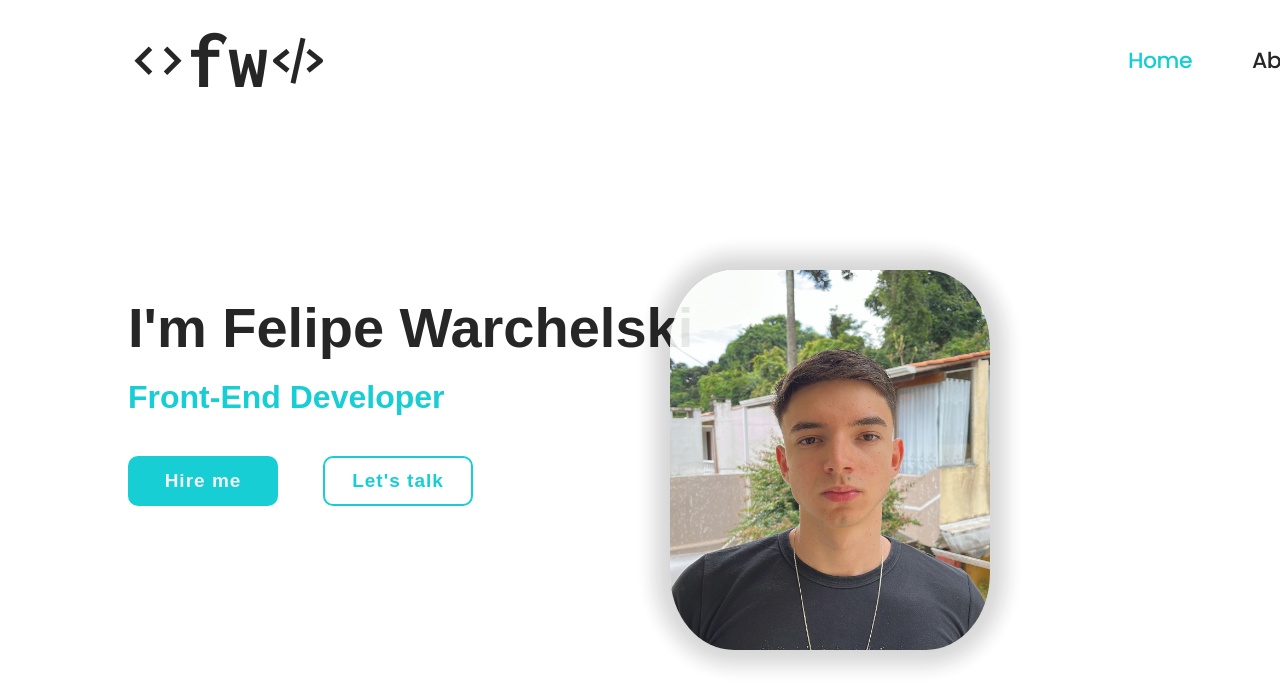
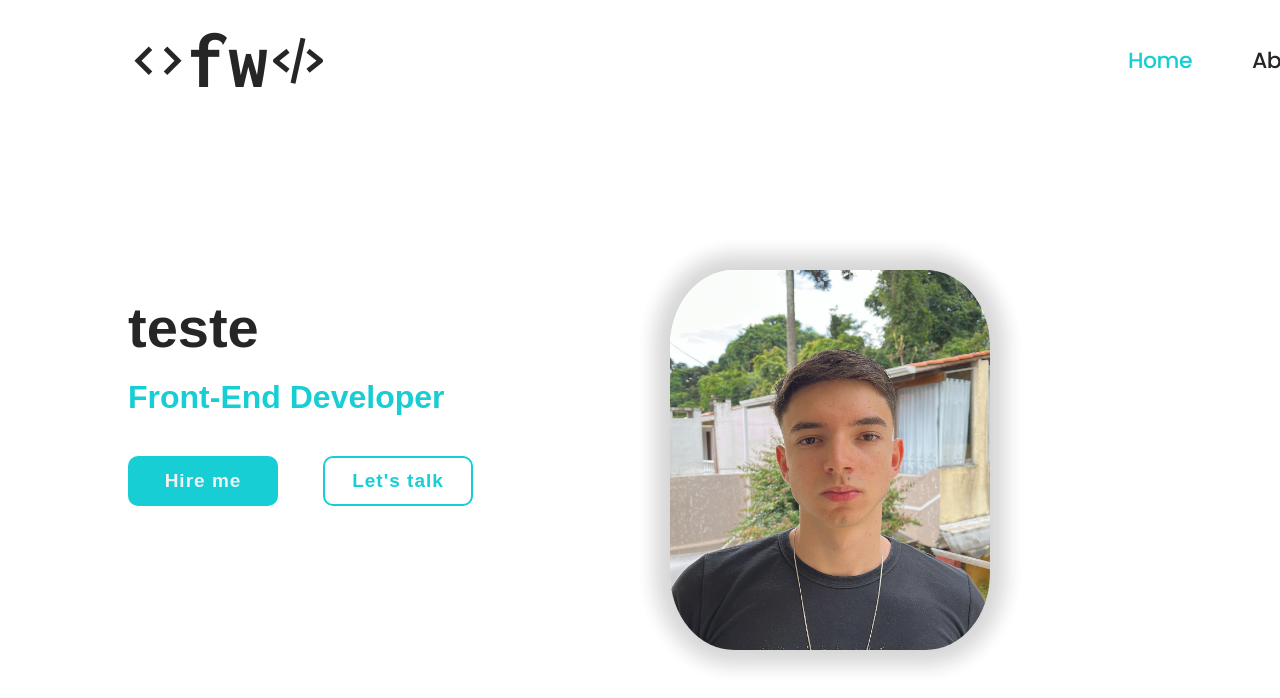
Before and after one commit to felipewarchelski/MyOldPortfolio, a plain HTML site: page index.html in a window 1280 px wide. Shown: the top 698 px of the page. Drawn offline with nearby package versions, Linux system fonts and the light colour scheme.

Commit message:
first commit

```diff
--- a/index.html
+++ b/index.html
@@ -34,7 +34,7 @@
 
     <section class="home" id="home">
         <div class="home-content">
-            <h1><b> I'm Felipe Warchelski</b></h1><br>
+            <h1><b> teste</b></h1><br>
             <h3>Front-End Developer</h3>
             <p></p>
             <div class="btn-box">
```
